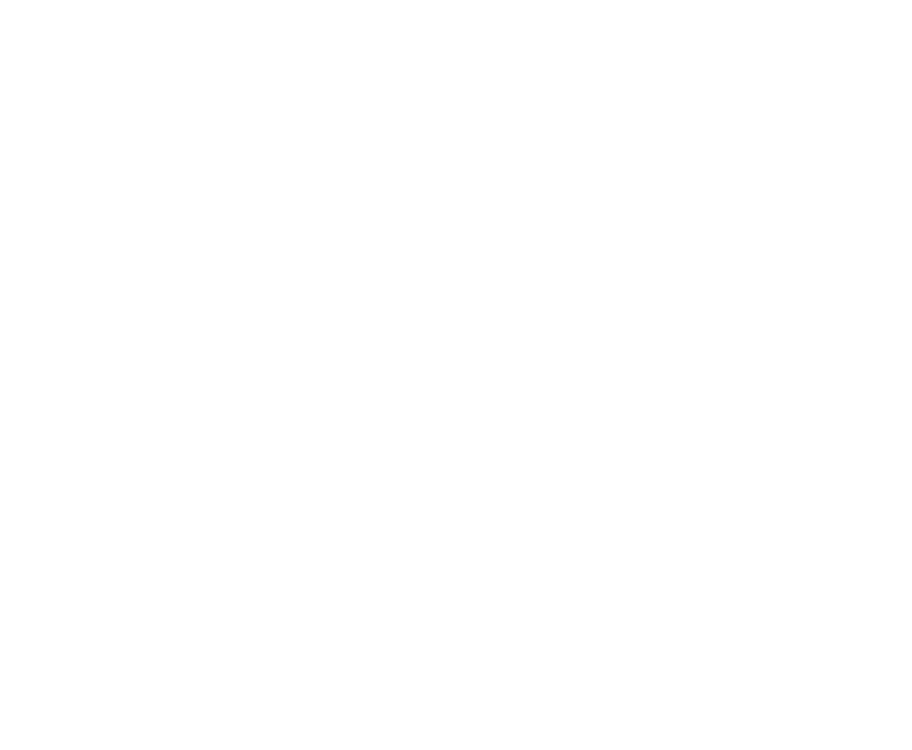
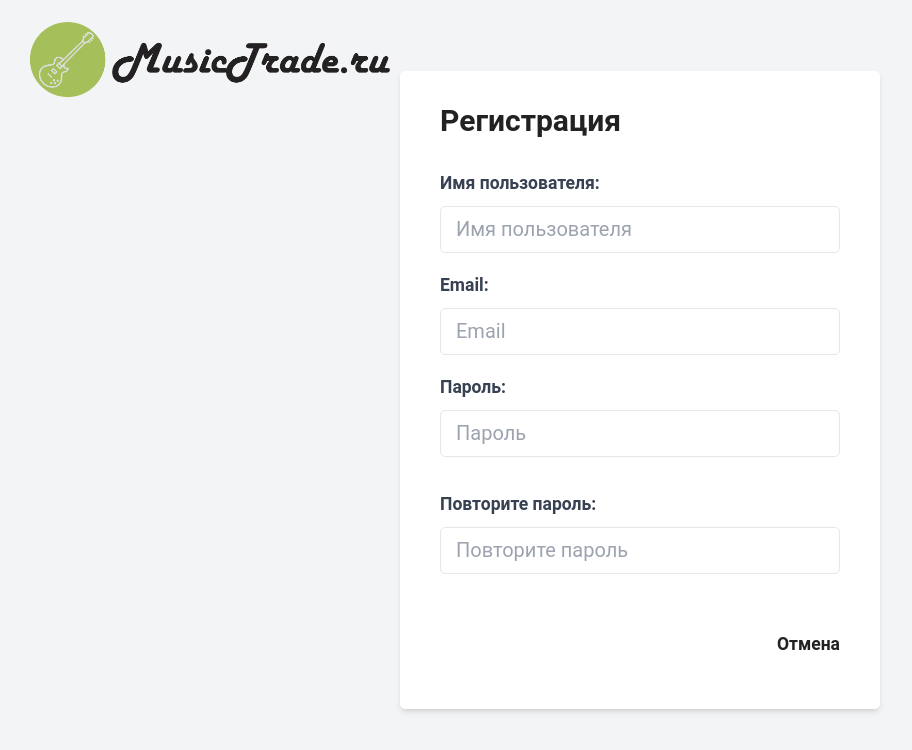
Before and after one commit to sv022/MusicTrade, a Nuxt app: page /signup in a window 1280 px wide. Before the commit this address had no page. Shown: the top 750 px of the page, without its empty margins (0-912 px from the left). Built offline with nearby package versions, Linux system fonts and the light colour scheme.

Commit message:
Add signup/login pages, update layout

```diff
--- a/pages/index.vue
+++ b/pages/index.vue
@@ -1,5 +1,18 @@
+<script setup>
+
+const userCity = useCookie("userCity")
+userCity.value = userCity.value || "Москва"
+
+</script>
+
 <template>
-    <div class="flex min-h-64">
-        Hello
-    </div>
+    <NavBarTop />
+    <NavBarSearch />
+    <ListingContainer />
 </template>
+
+<style scoped>
+
+
+
+</style>
--- /dev/null
+++ b/pages/signin.vue
@@ -0,0 +1,22 @@
+<template>
+<NavBarLogo />
+<div class="bg-gray-100 flex justify-center items-center h-svh mt-[-120px]">
+    <div class="w-full max-w-md">
+        <form class="bg-white shadow-md rounded px-8 pt-6 pb-8 mb-4">
+            <h2 class="text-2xl font-bold mb-6">Вход в аккаунт</h2>
+            <div class="mb-4">
+                <label class="block text-gray-700 text-sm font-bold mb-2" for="username">Имя пользователя:</label>
+                <input class="appearance-none border rounded w-full py-2 px-3 text-gray-700 leading-tight focus:outline-none focus:shadow-outline" id="username" type="text" placeholder="Имя пользователя" required>
+            </div>
+            <div class="mb-6">
+                <label class="block text-gray-700 text-sm font-bold mb-2" for="password">Пароль:</label>
+                <input class="appearance-none border rounded w-full py-2 px-3 text-gray-700 mb-3 leading-tight focus:outline-none focus:shadow-outline" id="password" type="password" placeholder="Пароль" required>
+            </div>
+            <div class="flex items-center justify-between">
+                <button class="bg-lime-green-100 hover:bg-lime-green-200 text-white font-bold py-2 px-4 rounded focus:outline-none focus:shadow-outline cursor-pointer" type="submit">Войти</button>
+                <NuxtLink class="inline-block align-baseline font-bold text-sm text-lime-green-300 hover:text-lime-green-400" to='/signup'>Регистрация</NuxtLink>
+            </div>
+        </form>
+    </div>
+</div>
+</template>
--- /dev/null
+++ b/pages/signup.vue
@@ -0,0 +1,47 @@
+<template>
+    <NavBarLogo />
+    <div class="bg-gray-100 flex justify-center items-center h-svh mt-[-120px]">
+        <form class="bg-white shadow-md rounded px-8 pt-6 pb-8 mb-4 w-96" action="#" method="post">
+            <h2 class="text-2xl font-bold mb-6">Регистрация</h2>
+            <div class="mb-4">
+                <label class="block text-gray-700 text-sm font-bold mb-2" for="username">Имя пользователя:</label>
+                <input class="appearance-none border rounded w-full py-2 px-3 text-gray-700
+                leading-tight focus:outline-none focus:shadow-outline" id="username" name="username" type="text"
+                placeholder="Имя пользователя" required>
+            </div>
+            <div class="mb-4">
+                <label class="block text-gray-700 text-sm font-bold mb-2" for="email">Email:</label>
+                <input class="appearance-none border rounded w-full py-2 px-3 text-gray-700 leading-tight
+                focus:outline-none focus:shadow-outline" id="email" name="email" type="email"
+                placeholder="Email" required>
+            </div>
+            <div class="mb-4">
+                <label class="block text-gray-700 text-sm font-bold mb-2" for="password">Пароль:</label>
+                <input class="appearance-none border rounded w-full py-2 px-3 text-gray-700 mb-3
+                leading-tight focus:outline-none focus:shadow-outline" id="password" name="password"
+                type="password" placeholder="Пароль" required>
+            </div>
+            <div class="mb-6">
+                <label class="block text-gray-700 text-sm font-bold mb-2" for="password">Повторите пароль:</label>
+                <input class="appearance-none border rounded w-full py-2 px-3 text-gray-700 mb-3 leading-tight focus:outline-none
+                focus:shadow-outline" id="password" name="password" type="password" placeholder="Повторите пароль" required>
+            </div>
+            <div class="flex items-center justify-between">
+                <input class="bg-lime-green-100 hover:bg-lime-green-200 text-white font-bold
+                py-2 px-4 rounded focus:outline-none focus:shadow-outline cursor-pointer" type="submit"
+                value="Зарегистрироваться">
+                <NuxtLink class="inline-block align-baseline font-bold text-sm text-red hover:text-red-hover" to='/signin'>Отмена</NuxtLink>
+            </div>
+        </form>
+    </div>
+    </template>
+    <style scoped>
+    .navbar {
+        z-index: 10;
+        display: flex;
+        width: 100%;
+        height: 120px;
+        align-items : center;
+        border-bottom: 1px solid #DDDEDE;
+    }
+    </style>
```
